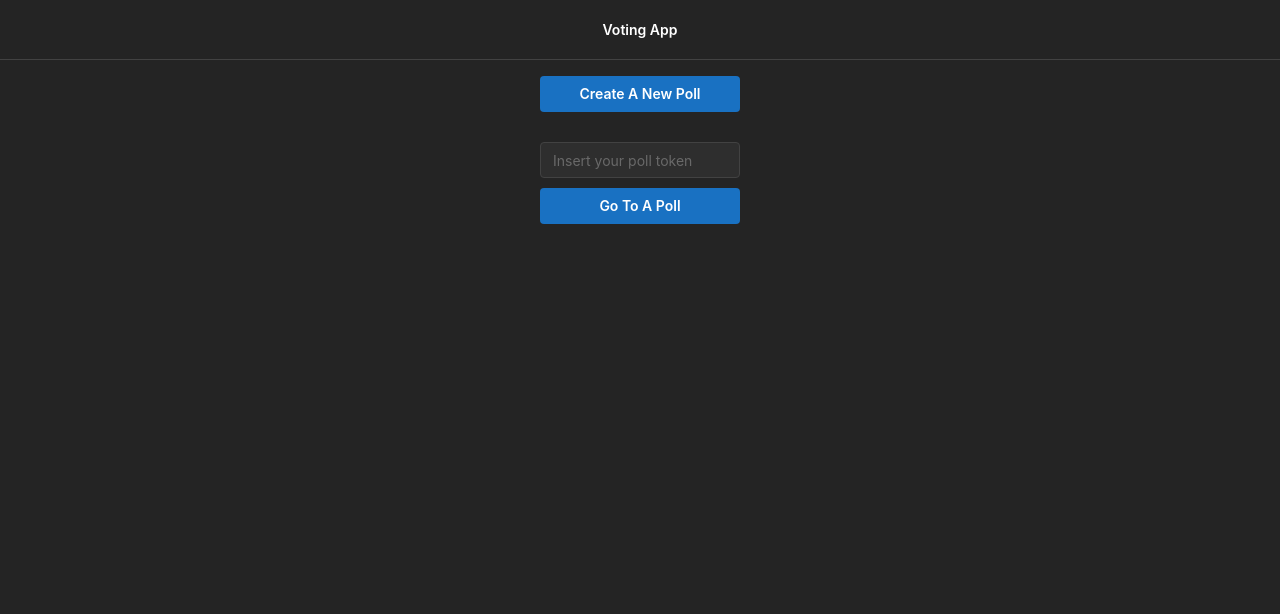
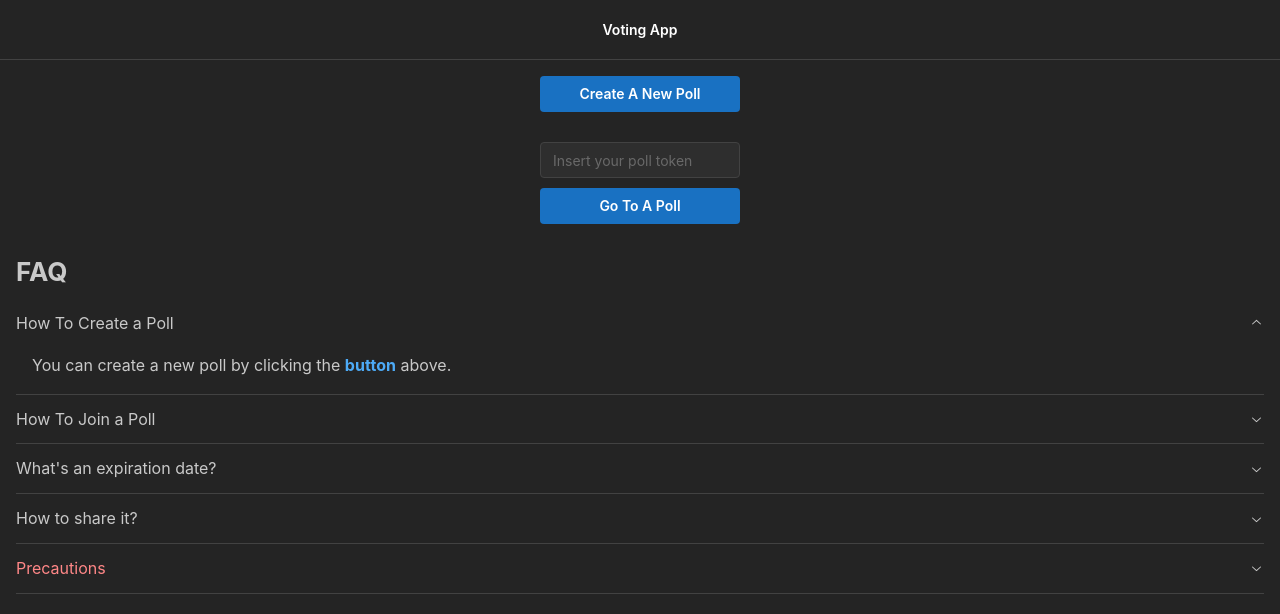
Before and after one commit to junoyun242/voting-app, a React (Vite) app in the folder client/: page / in a window 1280 px wide. Shown: the top 614 px of the page. Built offline with nearby package versions, Linux system fonts and the light colour scheme.

Commit message:
Write FAQ

```diff
--- /dev/null
+++ b/client/src/components/documents/howToUseThisApp.tsx
@@ -0,0 +1,69 @@
+import { Accordion, Title, Text } from "@mantine/core";
+
+const HowToUseThisApp = () => {
+  return (
+    <>
+      <Title order={2} mb={10}>
+        FAQ
+      </Title>
+      <Accordion defaultValue="create">
+        <Accordion.Item value="create">
+          <Accordion.Control p={0}>How To Create a Poll</Accordion.Control>
+          <Accordion.Panel>
+            You can create a new poll by clicking the{" "}
+            <Text display="inline" fw="bold" c="blue">
+              button
+            </Text>{" "}
+            above.
+          </Accordion.Panel>
+        </Accordion.Item>
+        <Accordion.Item value="join">
+          <Accordion.Control p={0}>How To Join a Poll</Accordion.Control>
+          <Accordion.Panel>
+            You can join an existing poll by inserting the poll token in the{" "}
+            <Text display="inline" fw="bold" c="blue">
+              input field
+            </Text>{" "}
+            above.
+          </Accordion.Panel>
+        </Accordion.Item>
+        <Accordion.Item value="customize">
+          <Accordion.Control p={0}>
+            What's an expiration date?
+          </Accordion.Control>
+          <Accordion.Panel>
+            You can set an{" "}
+            <Text display="inline" fw="bold" c="blue">
+              expiration date
+            </Text>{" "}
+            so that the poll ends on your desired date.
+          </Accordion.Panel>
+        </Accordion.Item>
+        <Accordion.Item value="share">
+          <Accordion.Control p={0}>How to share it?</Accordion.Control>
+          <Accordion.Panel>
+            Once you create your poll, you can share the{" "}
+            <Text display="inline" fw="bold" c="blue">
+              URL of the poll
+            </Text>{" "}
+            to your friends. They votes will be updated in real-time.
+          </Accordion.Panel>
+        </Accordion.Item>
+        <Accordion.Item value="caution">
+          <Accordion.Control p={0}>
+            <Text c="red">Precautions</Text>
+          </Accordion.Control>
+          <Accordion.Panel>
+            Although this app's client blocks you from casting more than one
+            vote, there are ways to get around this.{" "}
+            <Text c="red" display="inline">
+              Don't use this app for something that should be 100% fair.
+            </Text>
+          </Accordion.Panel>
+        </Accordion.Item>
+      </Accordion>
+    </>
+  );
+};
+
+export default HowToUseThisApp;
--- a/client/src/routes/Home.tsx
+++ b/client/src/routes/Home.tsx
@@ -1,8 +1,9 @@
 import { Link } from "react-router-dom";
-import { Button, Flex, Input, Text } from "@mantine/core";
+import { Box, Button, Flex, Input, Text } from "@mantine/core";
 import { useState } from "react";
 import { useNavigate } from "react-router-dom";
 import { modals } from "@mantine/modals";
+import HowToUseThisApp from "../components/documents/howToUseThisApp";
 
 const Home = () => {
   const navigate = useNavigate();
@@ -20,6 +21,7 @@ const Home = () => {
     navigate(`/poll/${pollToken}`);
   };
   return (
+    <>
       <Flex direction="column" align="center" gap={30}>
         <Button w={200} onClick={() => navigate("/poll/create")}>
           <Link
@@ -40,6 +42,10 @@ const Home = () => {
           </Button>
         </Flex>
       </Flex>
+      <Box mt={30}>
+        <HowToUseThisApp />
+      </Box>
+    </>
   );
 };
 
```
Lines whose indentation alone changed are shown as unchanged.
